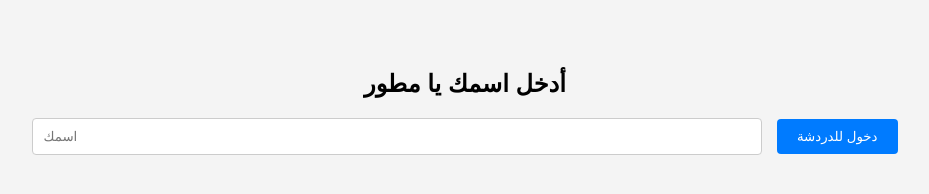
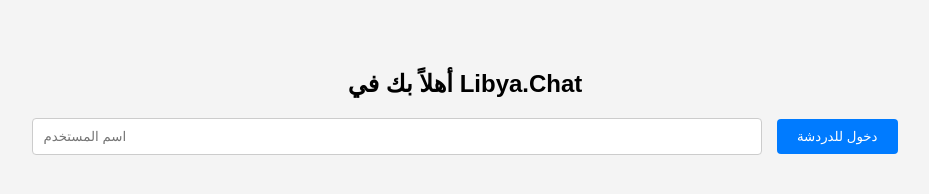
Before and after one commit to mohamedbensaed575/my-chat-app, a website: page index.html in a window 1280 px wide. Shown: the top 194 px of the page, without its empty margins (175-1104 px from the left). Drawn offline with nearby package versions, Linux system fonts and the light colour scheme; no server answers.

Commit message:
Branding: Updated to Libya.Chat title and removed generic headers

```diff
--- a/index.html
+++ b/index.html
@@ -2,7 +2,7 @@
 <html>
 <head>
     <meta charset="UTF-8">
-    <title>تطبيق دردشة متطور يا محمد</title>
+    <title>Libya.Chat | تطبيق الدردشة الليبي</title>
     <style>
         /* ستايل أساسي لإخفاء شاشة الدردشة حتى يتم إدخال الاسم */
         body { margin: 0; padding-bottom: 3rem; font-family: sans-serif; }
@@ -25,14 +25,14 @@
 
     <div id="name-container">
         <form id="name-form">
-            <h2>أدخل اسمك يا مطور</h2>
-            <input id="nickname" autocomplete="off" placeholder="اسمك" required />
+            <h2>أهلاً بك في Libya.Chat</h2>
+            <input id="nickname" autocomplete="off" placeholder="اسم المستخدم" required />
             <button>دخول للدردشة</button>
         </form>
     </div>
 
     <div id="chat-container">
-        <h1>تطبيق الدردشة يا محمد</h1>
+        <h1>Libya.Chat</h1>
         <ul id="messages"></ul>
         <form id="form">
             <input id="room" autocomplete="off" placeholder="اسم الغرفة / ID خاص" style="width: 25%; margin-right: 5px;" />
```
